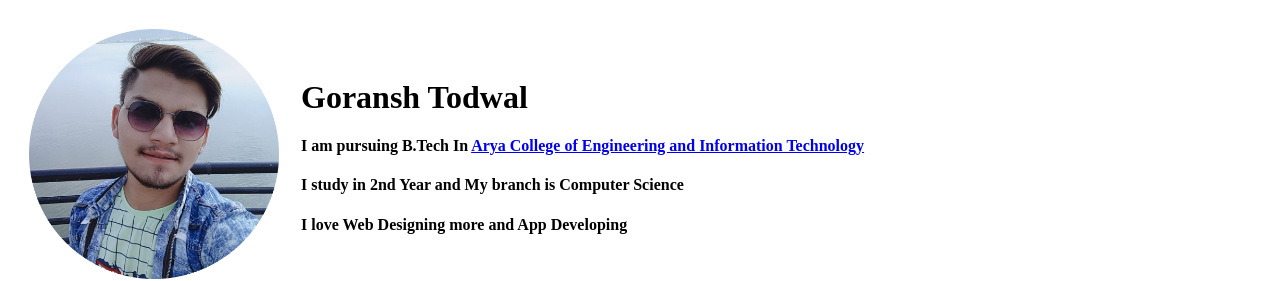
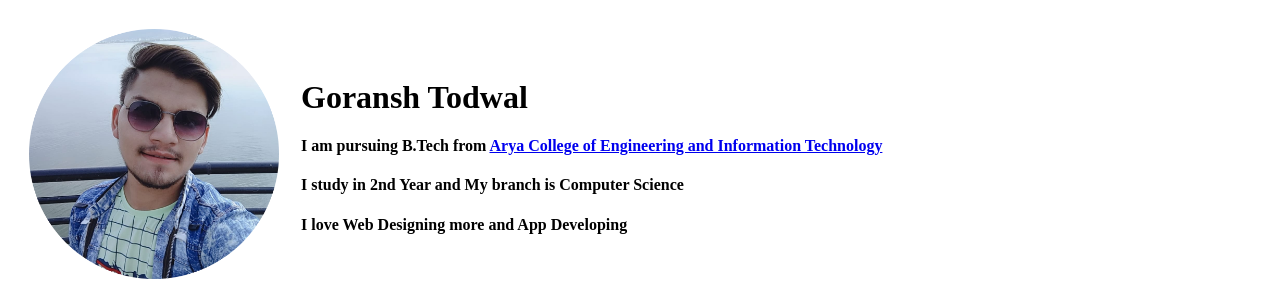
Before and after one commit to goransh927/cv, a plain HTML site: page index.html in a window 1280 px wide. Shown: the top 281 px of the page. Drawn offline with Linux system fonts and the light colour scheme.

Commit message:
change btech

```diff
--- a/index.html
+++ b/index.html
@@ -9,7 +9,7 @@
     <tr>
     <td>  <img src="gt.png" alt="Goransh" height="250px"></td>
     <td>  <h1>Goransh Todwal</h1>
-    <h4>I am pursuing B.Tech In <a href="https://www.aryacollege.in">Arya College of Engineering and Information Technology</a> </h4>
+    <h4>I am pursuing B.Tech from <a href="https://www.aryacollege.in">Arya College of Engineering and Information Technology</a> </h4>
     <h4>I study in 2nd Year and My branch is Computer Science</h4>
     <h4>I love Web Designing more and App Developing </h4>
   </td>
```
